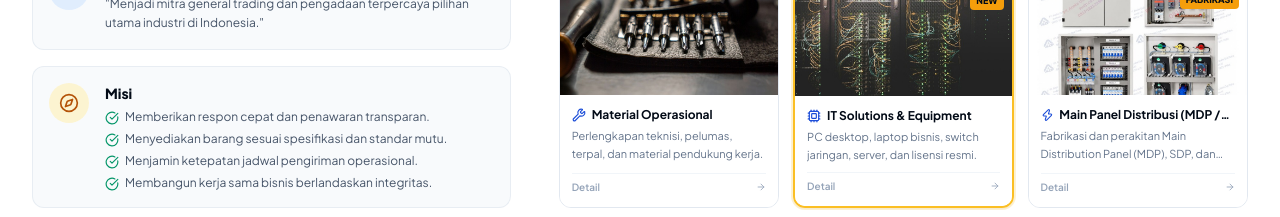
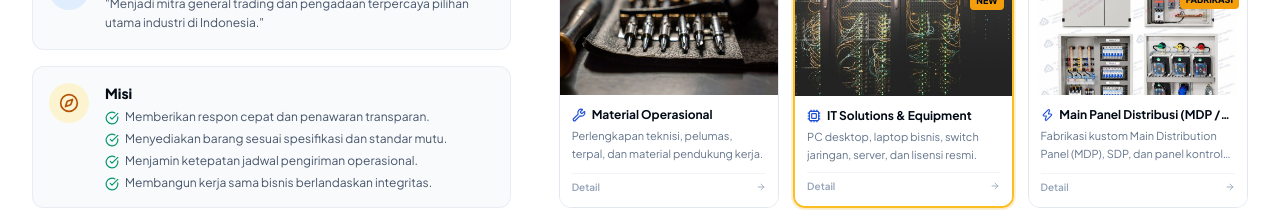
Before and after one commit to abro212/audp, a React (Vite) app: page / in a window 1280 px wide. Shown: the part 1300-1517 px from the top of the page. Built offline with nearby package versions, Linux system fonts and the light colour scheme.

Commit message:
refactor(products): shorten Main Distribution Panel description to align card height

```diff
--- a/src/data/companyData.ts
+++ b/src/data/companyData.ts
@@ -304,12 +304,12 @@ export const productsList: ProductItem[] = [
       en: "Main Distribution Panel (MDP / SDP)"
     },
     shortDesc: {
-      id: "Fabrikasi dan perakitan Main Distribution Panel (MDP), SDP, dan panel kontrol industri.",
-      en: "Custom fabrication and assembly of Main Distribution Panels (MDP), SDP, and industrial control panels."
+      id: "Fabrikasi kustom Main Distribution Panel (MDP), SDP, dan panel kontrol industri.",
+      en: "Custom fabrication of Main Distribution Panels (MDP), SDP, and control panels."
     },
     fullDesc: {
-      id: "Layanan rancang bangun teknis, fabrikasi box panel, dan perakitan sistem Main Distribution Panel (MDP) serta Sub Distribution Panel (SDP) berstandar industri. Dilengkapi komponen proteksi kelistrikan berdaya tahan tinggi (MCCB, MCB, kontaktor, busbar tembaga, sistem grounding, dan metering 3 phasa) untuk keandalan dan keselamatan distribusi daya pabrik serta fasilitas komersial.",
-      en: "Engineering design, custom enclosure fabrication, and certified assembly of Main Distribution Panels (MDP) and Sub Distribution Panels (SDP). Built with high-grade electrical protection equipment (MCCBs, MCBs, magnetic contactors, copper busbars, grounding systems, and 3-phase metering) to guarantee dependable and safe power distribution for manufacturing plants and commercial facilities."
+      id: "Fabrikasi dan perakitan Main Distribution Panel (MDP/SDP) berstandar industri dengan komponen proteksi kelistrikan berkualitas tinggi.",
+      en: "Custom fabrication and assembly of industrial Main Distribution Panels (MDP/SDP) engineered with high-grade electrical protection components."
     },
     items: [
       "Main Distribution Panel (MDP)",
```
